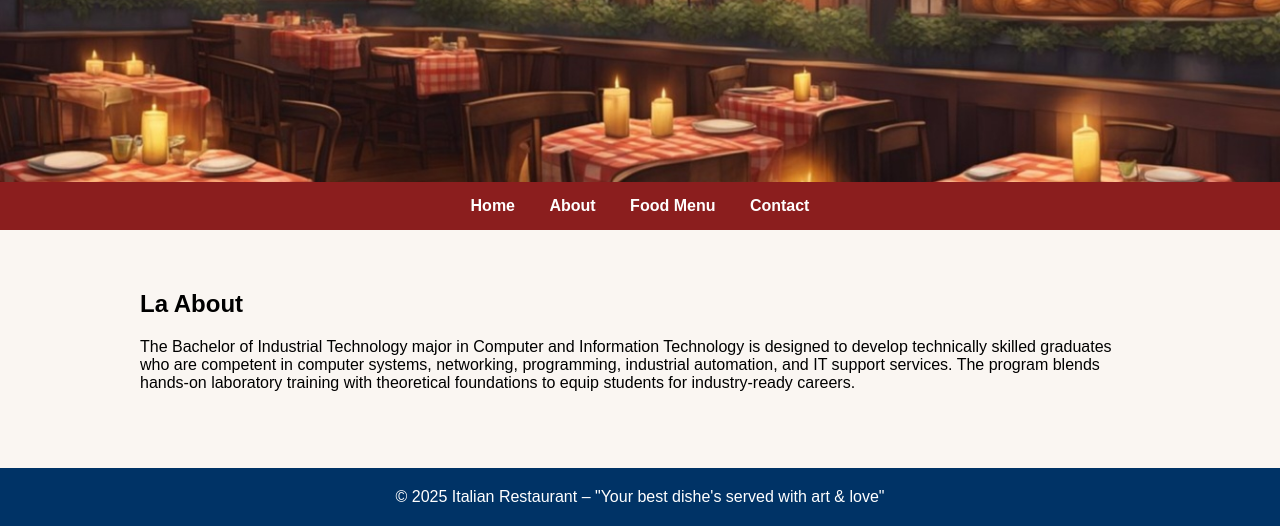
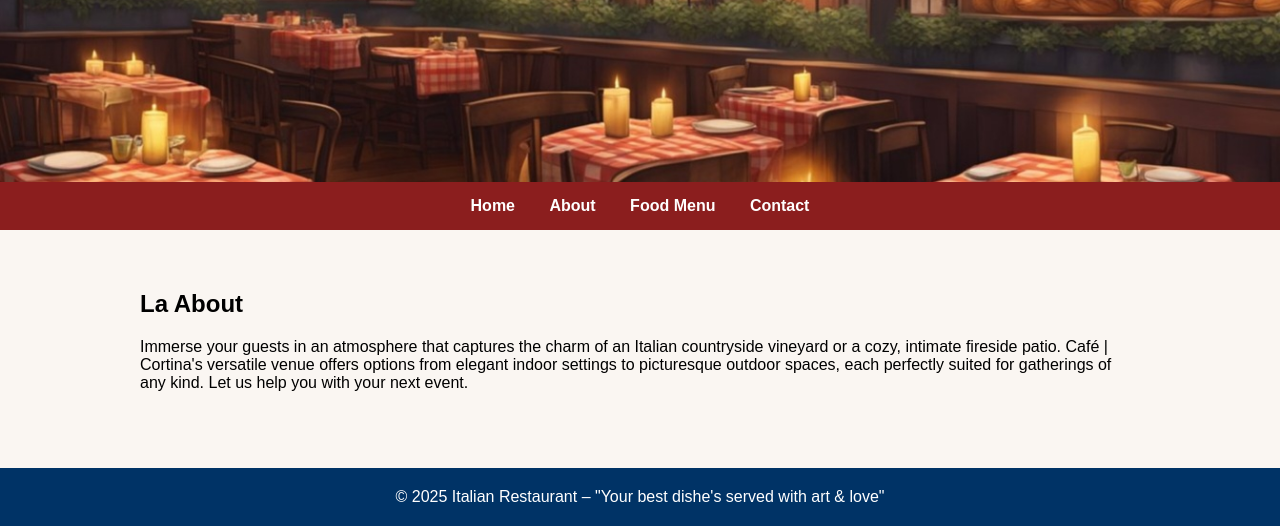
Before and after one commit to Ridean-web/Aedrian, a plain HTML site: page about.html in a window 1280 px wide. Shown: the part 298-824 px from the top of the page. Drawn offline with Linux system fonts and the light colour scheme.

Commit message:
Update about.html

```diff
--- a/about.html
+++ b/about.html
@@ -42,7 +42,9 @@
 
  <h2>La About</h2>
 
- <p>The Bachelor of Industrial Technology major in Computer and Information Technology is designed to develop technically skilled graduates who are competent in computer systems, networking, programming, industrial automation, and IT support services. The program blends hands-on laboratory training with theoretical foundations to equip students for industry-ready careers.</p>
+ <p>Immerse your guests in an atmosphere that captures the charm of an Italian countryside vineyard or a cozy, intimate fireside patio. Café | Cortina's versatile venue offers options from elegant indoor settings to picturesque outdoor spaces, each perfectly suited for gatherings of any kind.
+
+Let us help you with your next event. </p>
 
  </section>
 
```
